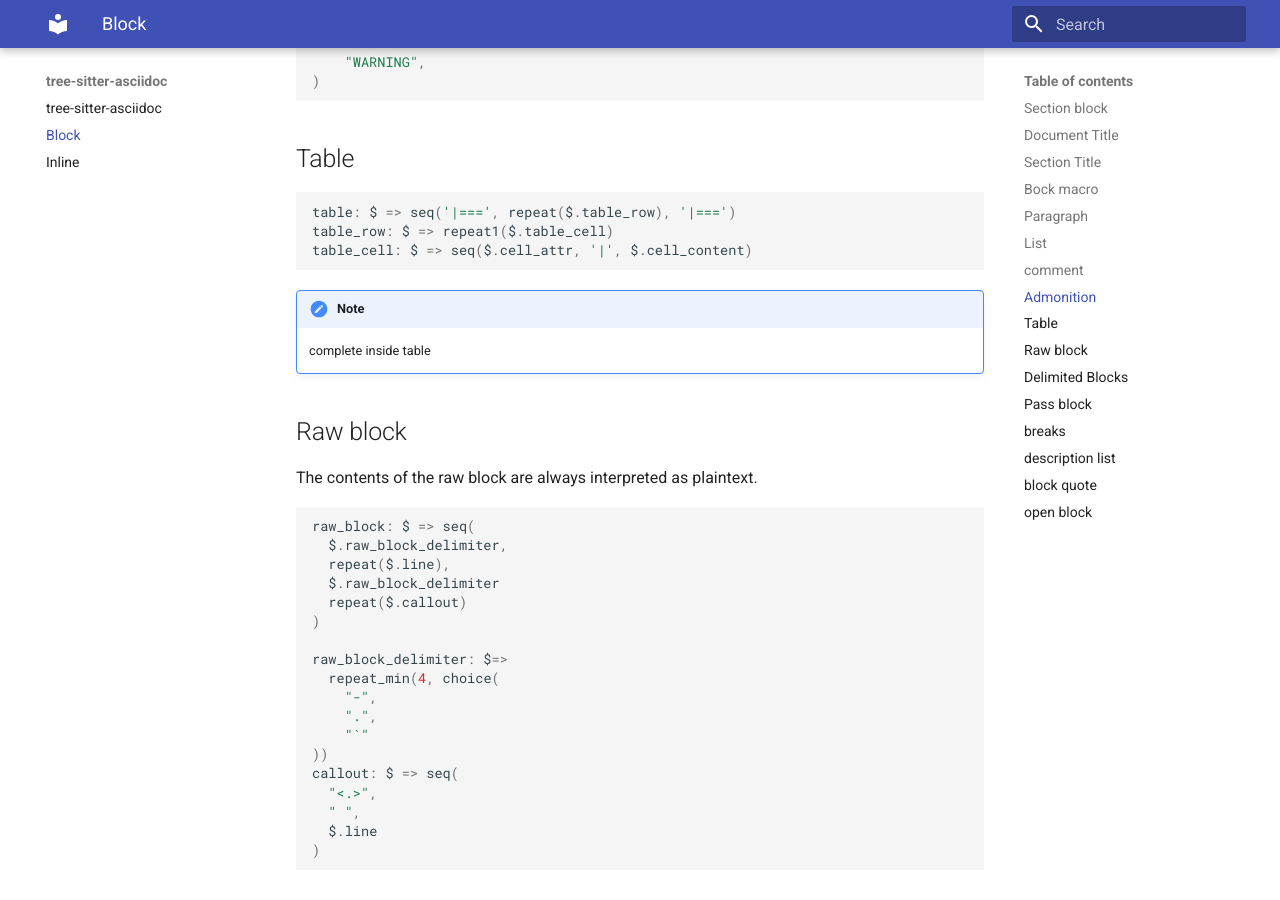
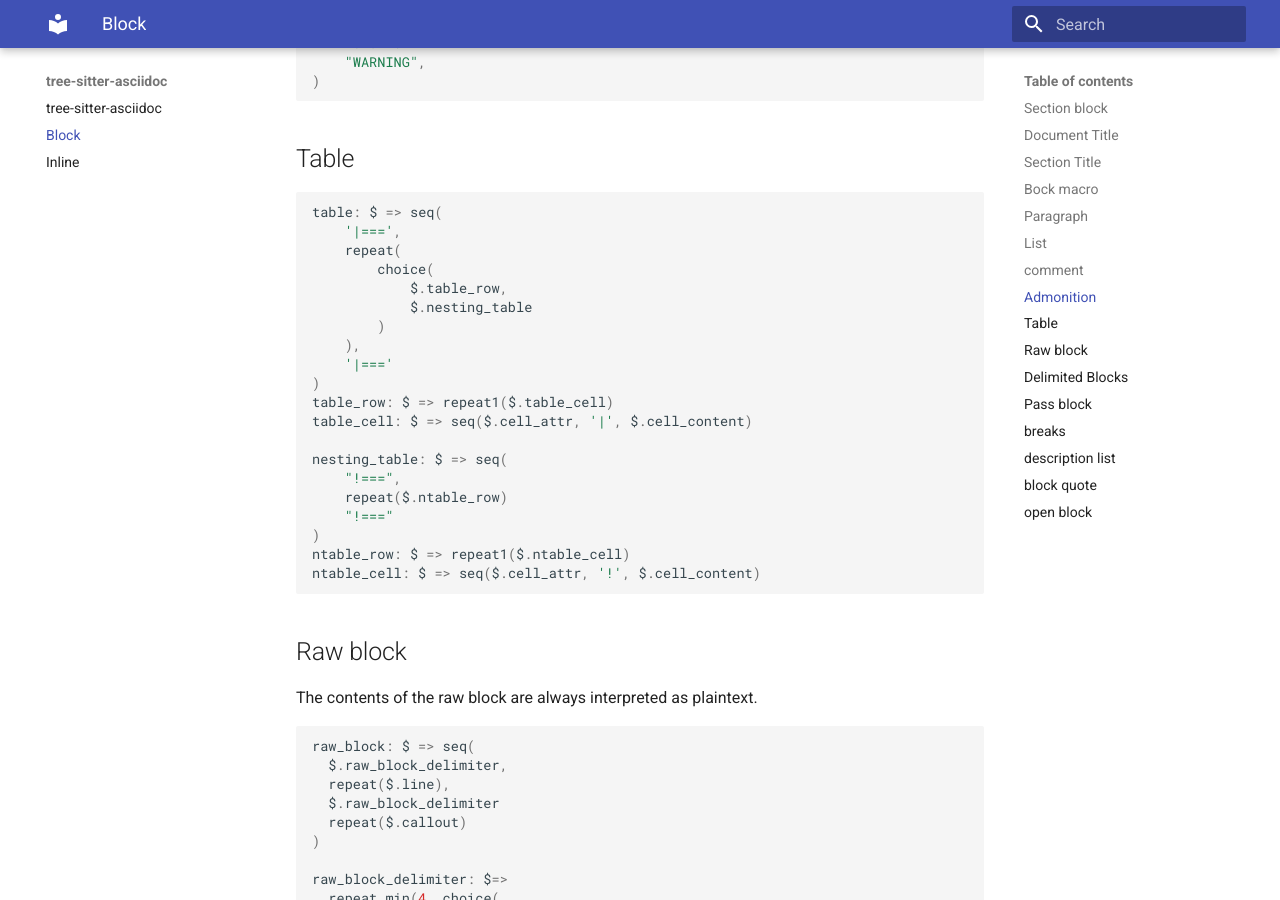
Before and after one commit to cathaysia/tree-sitter-loongdoc, an MkDocs documentation site: the page built from docs/docs/block.md, in a window 1280 px wide and 900 px high, scrolled down 2804 px. Built offline with MkDocs 1.6.1 and Material for MkDocs 9.7.7, drawn with Linux system fonts in a browser that asks for light colours.

Commit message:
docs(docs): add Nesting Tables
Signed-off-by: DragonBillow <DragonBillow@outlook.com>

````diff
--- a/docs/docs/block.md
+++ b/docs/docs/block.md
@@ -141,15 +141,28 @@ admonition_type: $ => choice(
 ## Table
 
 ```js
-table: $ => seq('|===', repeat($.table_row), '|===')
+table: $ => seq(
+    '|===',
+    repeat(
+        choice(
+            $.table_row,
+            $.nesting_table
+        )
+    ),
+    '|==='
+)
 table_row: $ => repeat1($.table_cell)
 table_cell: $ => seq($.cell_attr, '|', $.cell_content)
+
+nesting_table: $ => seq(
+    "!===",
+    repeat($.ntable_row)
+    "!==="
+)
+ntable_row: $ => repeat1($.ntable_cell)
+ntable_cell: $ => seq($.cell_attr, '!', $.cell_content)
+
 ```
-
-!!! note
-
-    complete inside table
-
 ## Raw block
 
 The contents of the raw block are always interpreted as plaintext.
````
